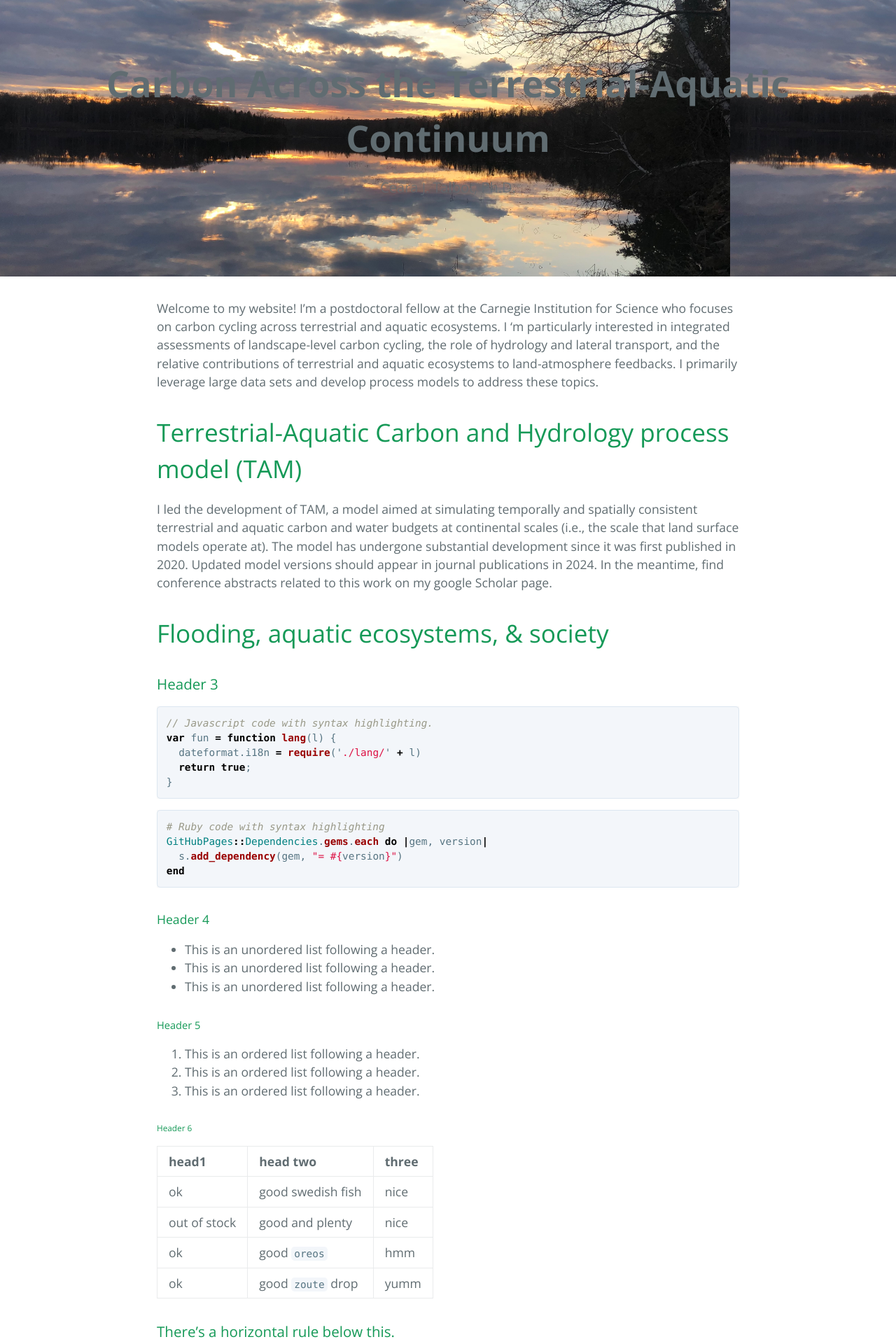
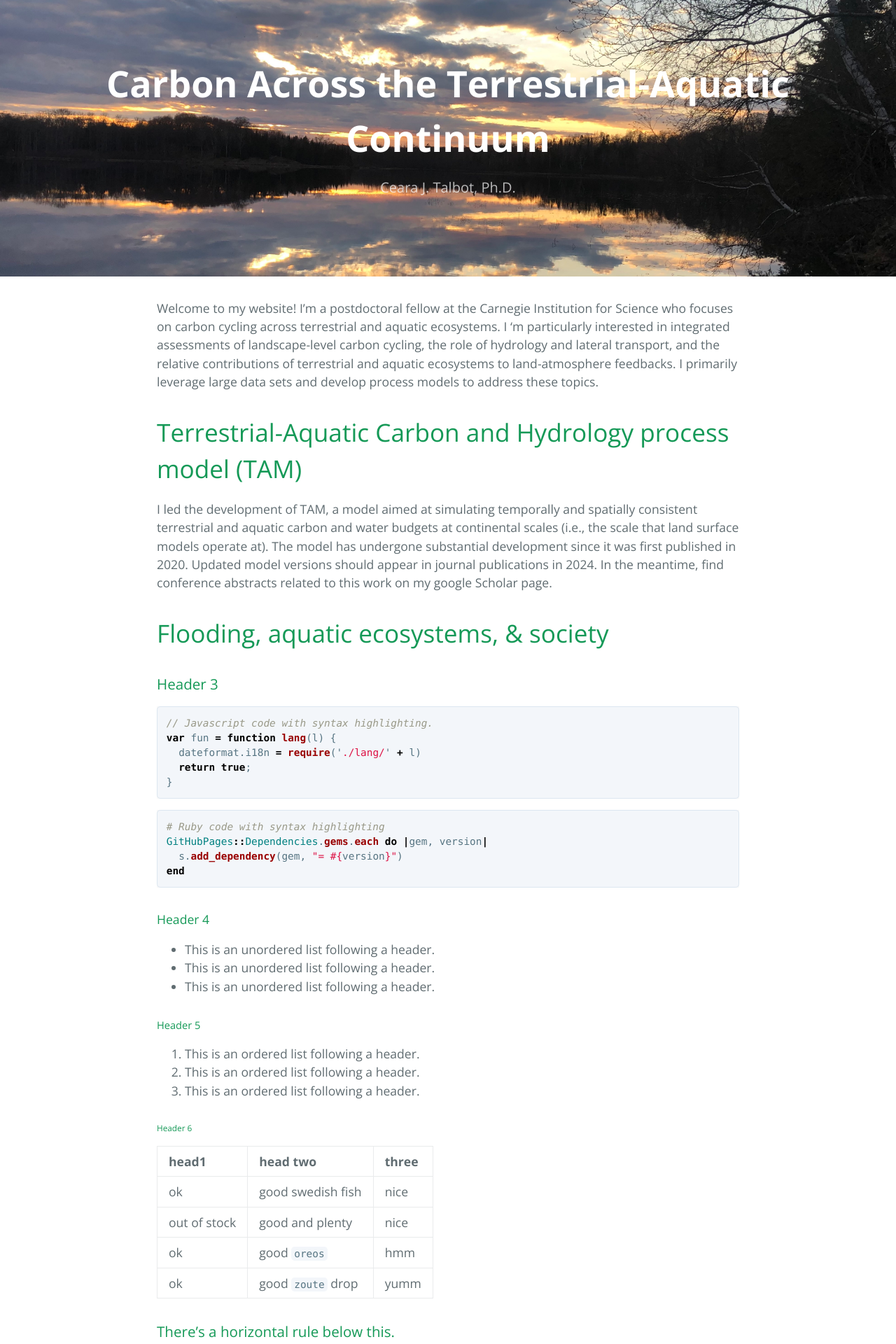
Before and after one commit to cearatalbot/cearatalbot.github.io, a Jekyll site: the page built from index.md, in a window 1280 px wide. Shown: the top 1920 px of the page at 70% size. Built offline with Jekyll 4.4.1, drawn with Linux system fonts in a browser that asks for light colours.

Commit message:
adjusted header background and text color

```diff
--- a/_sass/jekyll-theme-cayman.scss
+++ b/_sass/jekyll-theme-cayman.scss
@@ -106,8 +106,9 @@ a {
 }
 
 .page-header {
+  color: $header-heading-color;
   text-align: center;
-  background-size: contain;
+  background-size: cover;
   background-image: url('/../Background.jpeg');
 
   @include large {
```
